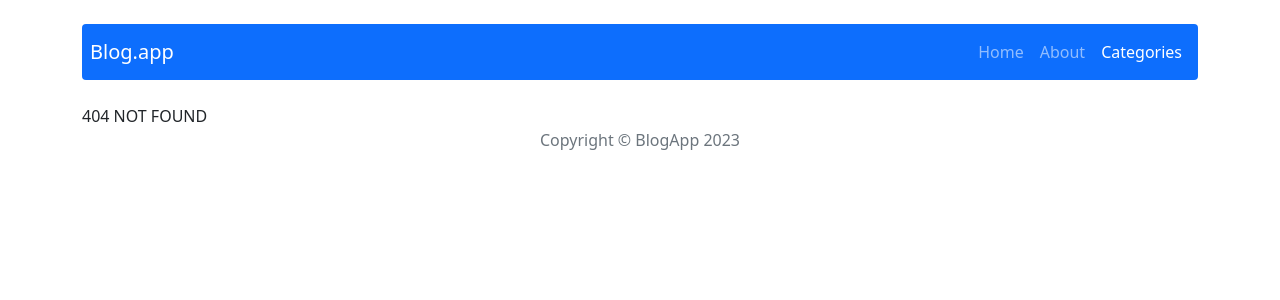
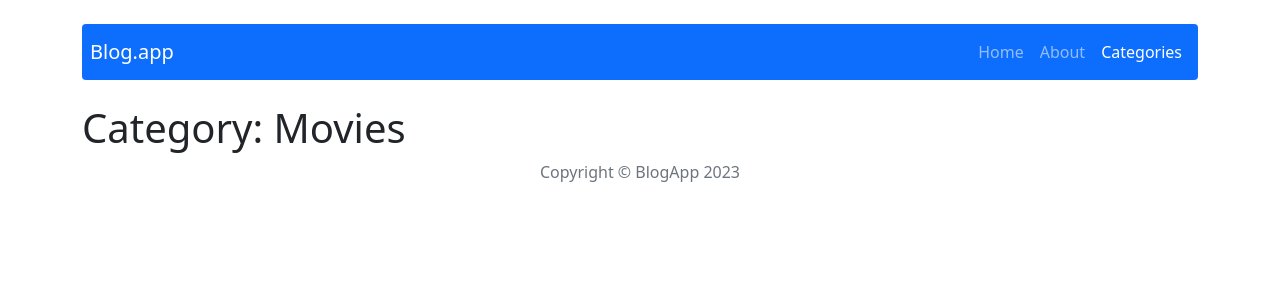
Before and after one commit to BoloMaster7/react-blog, a React (Create React App) app: page /categories/Movies in a window 1280 px wide. Before the commit this address had no page. Shown: the top 300 px of the page. Built offline with nearby package versions, Linux system fonts and the light colour scheme.

Commit message:
categoryTable with working links

```diff
--- a/src/App.js
+++ b/src/App.js
@@ -10,7 +10,7 @@ import Footer from './components/views/Footer/Footer';
 import AddPostForm from './components/features/AddPostForm/AddPostForm';
 import EditPostForm from './components/features/EditPostForm/EditPostForm';
 import Categories from './components/pages/Categories/Categories';
-
+import CategoryTable from './components/features/CategoryTable/CategoryTable';
 
 function App() {
   return (
@@ -24,6 +24,7 @@ function App() {
     <Route path="/post/edit/:id" element={<EditPostForm />} />
     <Route path="/about" element={<About />} />
     <Route path="/categories" element={<Categories />} />
+    <Route path="/categories/:category" element={<CategoryTable />} />
     <Route path="*" element={<NotFound />} />
   </Routes>
   <Footer />
--- /dev/null
+++ b/src/components/features/CategoryTable/CategoryTable.js
@@ -0,0 +1,21 @@
+import { useParams } from "react-router-dom";
+import { Row } from "react-bootstrap";
+
+
+const CategoryTable = () => {
+  const { category } = useParams();
+
+
+
+
+  return (
+    <section>
+      <Row>
+      <h1>Category: {category}</h1>
+
+      </Row>
+    </section>
+  );
+};
+
+export default CategoryTable;
--- a/src/components/pages/Categories/Categories.js
+++ b/src/components/pages/Categories/Categories.js
@@ -2,6 +2,7 @@ import React, { useState } from 'react';
 import { getAllCategories } from '../../../redux/categoriesRedux';
 import { useSelector } from 'react-redux';
 import { Card } from 'react-bootstrap';
+import { Link } from 'react-router-dom';
 
 
 
@@ -14,8 +15,10 @@ const Categories = () => {
         <Card>
         {categoriesList.map(category =>
 
-        <li>Category: {category}</li>
 
+        <Link to={"/categories/" + category} className="text-decoration-none">
+        {category}
+      </Link>
         )}
         </Card>
 
--- a/src/redux/store.js
+++ b/src/redux/store.js
@@ -1,9 +1,11 @@
 import { createStore, combineReducers } from 'redux';
 import initialState from './initialState';
 import postsReducer from './postsRedux'
+import categoriesReducer from './categoriesRedux';
 
 const subreducers = {
     posts: postsReducer,
+    categories: categoriesReducer
 }
 
 const reducer = combineReducers(subreducers);
```
Also changed, not shown: src/components/features/PostForm/PostForm.js (+4 -4 lines).
